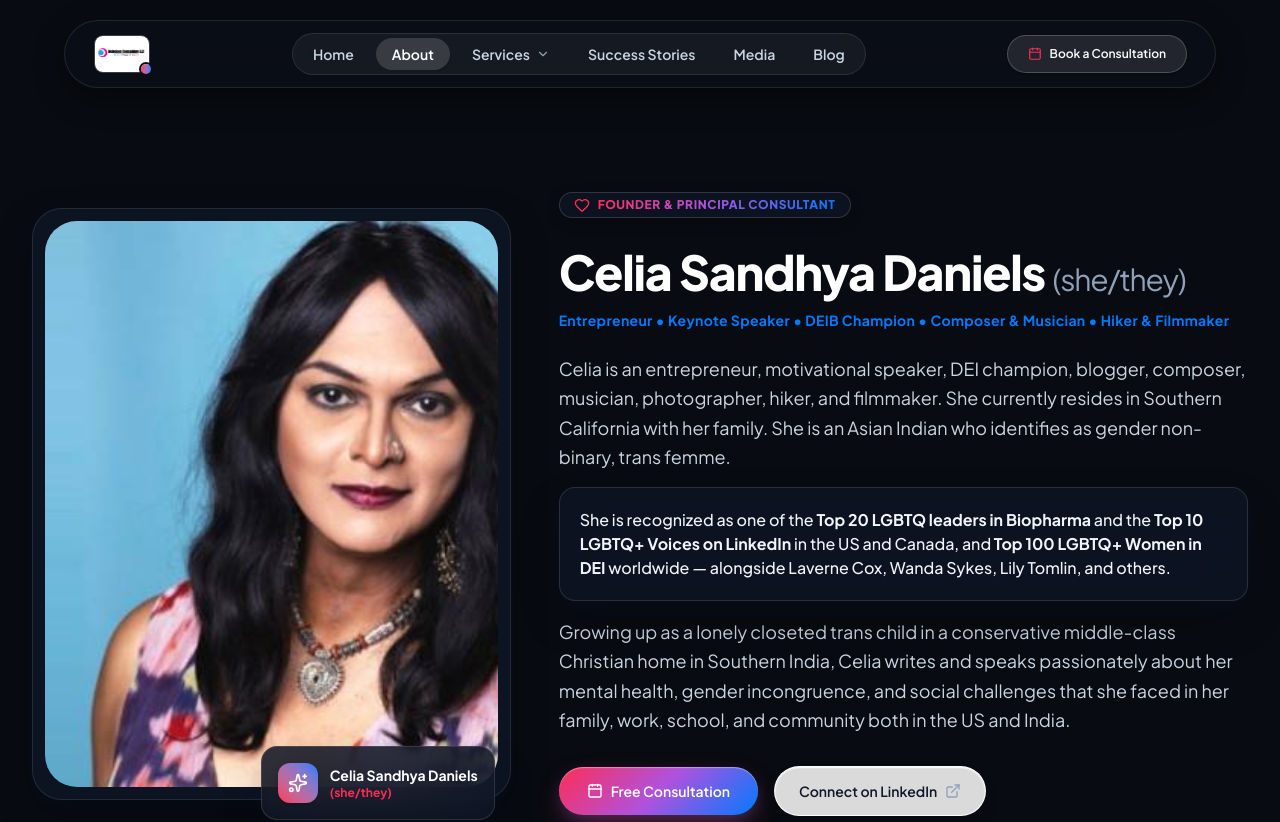
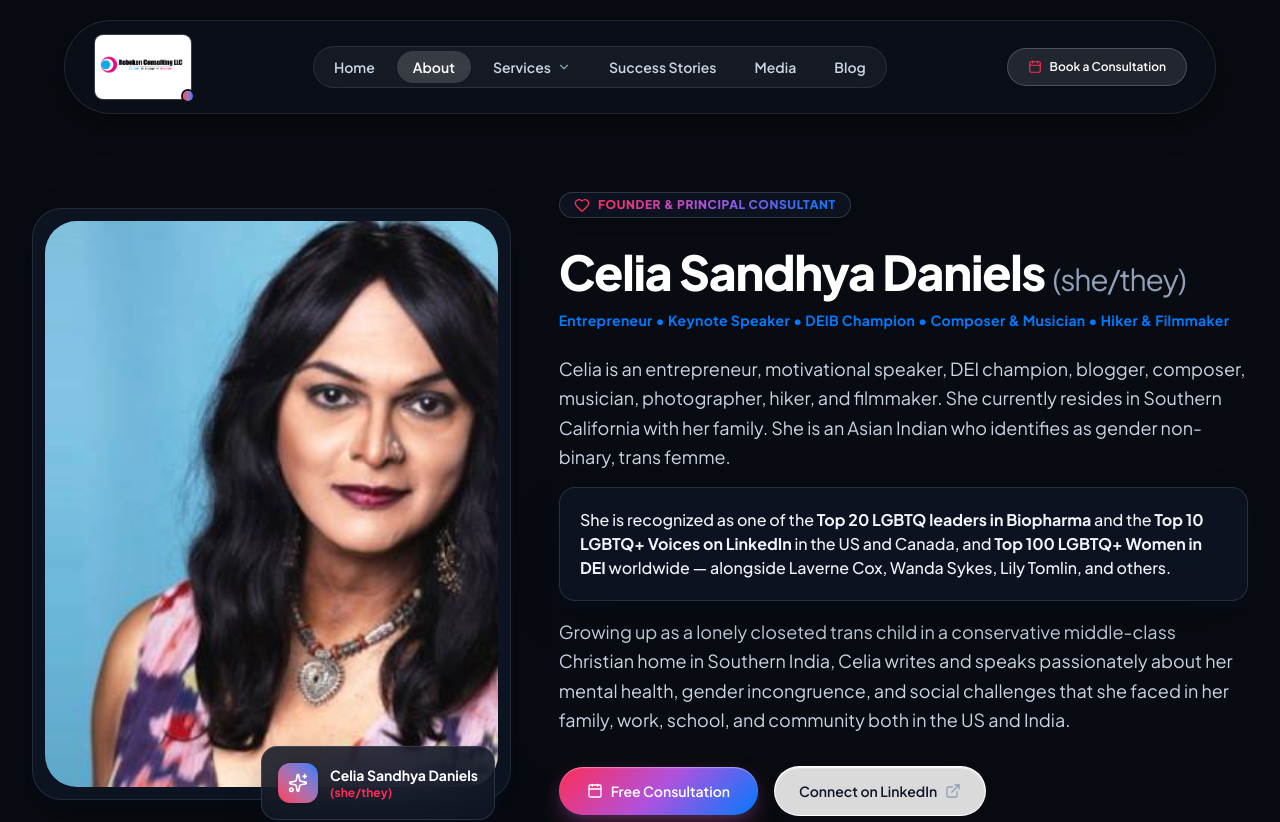
Before and after one commit to ritesh2445/rebekon-sample-V3, a React (Vite) app: page /about in a window 1280 px wide. Shown: the top 822 px of the page. Built offline with nearby package versions, Linux system fonts and the light colour scheme.

Commit message:
chore: increase logo size and apply extreme performance optimizations

```diff
--- a/index.html
+++ b/index.html
@@ -16,9 +16,7 @@
     <meta property="og:title" content="Rebekon Consulting LLC — Educate. Engage. Empower." />
     <meta property="og:description" content="Organizations to be truly inclusive — from the Bathroom to the Boardroom. Health Equity, Clinical Trials Inclusion, and DEIB Strategy." />
 
-    <!-- Preload critical hero image (LCP) -->
-    <link rel="preload" as="image" href="/images/real/celia_hero.jpg" fetchpriority="high">
-    <link rel="preload" as="image" href="/images/real/rebekon_official_logo.jpg">
+    <link rel="preload" as="image" href="/images/real/rebekon_official_logo.jpg" fetchpriority="high">
 
     <!-- DNS prefetch for external resources -->
     <link rel="dns-prefetch" href="https://fonts.googleapis.com">
--- a/src/components/AmbientMesh.tsx
+++ b/src/components/AmbientMesh.tsx
@@ -14,7 +14,7 @@ export const AmbientMesh: React.FC = () => {
     >
       {/* Top Left - Vibrant Apple Pink Orb */}
       <div
-        className="absolute -top-32 -left-32 w-[650px] h-[650px] rounded-full opacity-35 blur-[120px] animate-aurora-1"
+        className="absolute -top-32 -left-32 w-[650px] h-[650px] rounded-full opacity-35 blur-[120px] animate-aurora-1 transform-gpu will-change-transform"
         style={{
           background: 'radial-gradient(circle, #FF2D55 0%, #FF375F 40%, rgba(255,45,85,0) 70%)'
         }}
@@ -22,7 +22,7 @@ export const AmbientMesh: React.FC = () => {
 
       {/* Top Right - Electric Apple Blue Orb */}
       <div
-        className="absolute -top-24 right-0 lg:-right-32 w-[700px] h-[700px] rounded-full opacity-35 blur-[130px] animate-aurora-2"
+        className="absolute -top-24 right-0 lg:-right-32 w-[700px] h-[700px] rounded-full opacity-35 blur-[130px] animate-aurora-2 transform-gpu will-change-transform"
         style={{
           background: 'radial-gradient(circle, #007AFF 0%, #0A84FF 40%, rgba(0,122,255,0) 70%)'
         }}
@@ -30,7 +30,7 @@ export const AmbientMesh: React.FC = () => {
 
       {/* Center Floating - Neon Violet / Purple Orb */}
       <div
-        className="absolute top-[42%] left-[25%] w-[600px] h-[600px] rounded-full opacity-20 blur-[140px] animate-aurora-3"
+        className="absolute top-[42%] left-[25%] w-[600px] h-[600px] rounded-full opacity-20 blur-[140px] animate-aurora-3 transform-gpu will-change-transform"
         style={{
           background: 'radial-gradient(circle, #AF52DE 0%, #7C3AED 40%, rgba(175,82,222,0) 70%)'
         }}
@@ -38,7 +38,7 @@ export const AmbientMesh: React.FC = () => {
 
       {/* Bottom Right - Cyan / Blue Glow Orb */}
       <div
-        className="absolute bottom-10 right-[5%] w-[650px] h-[650px] rounded-full opacity-25 blur-[130px] animate-aurora-1"
+        className="absolute bottom-10 right-[5%] w-[650px] h-[650px] rounded-full opacity-25 blur-[130px] animate-aurora-1 transform-gpu will-change-transform"
         style={{
           background: 'radial-gradient(circle, #00C7BE 0%, #007AFF 50%, rgba(0,199,190,0) 70%)'
         }}
@@ -46,14 +46,14 @@ export const AmbientMesh: React.FC = () => {
 
       {/* Bottom Left - Soft Pink Glow Orb */}
       <div
-        className="absolute bottom-20 -left-20 w-[550px] h-[550px] rounded-full opacity-25 blur-[120px] animate-aurora-2"
+        className="absolute bottom-20 -left-20 w-[550px] h-[550px] rounded-full opacity-25 blur-[120px] animate-aurora-2 transform-gpu will-change-transform"
         style={{
           background: 'radial-gradient(circle, #FF2D55 0%, #F43F5E 45%, rgba(255,45,85,0) 70%)'
         }}
       />
 
       {/* Subtle Apple Frosted Diffuse Screen Texture */}
-      <div className="absolute inset-0 bg-white/20 backdrop-filter backdrop-blur-[1px]" />
+      <div className="absolute inset-0 bg-white/5 opacity-50 pointer-events-none mix-blend-overlay" />
     </div>
   );
 };
--- a/src/components/Footer.tsx
+++ b/src/components/Footer.tsx
@@ -27,7 +27,7 @@ export const Footer: React.FC = () => {
             <img
               src="/images/real/rebekon_official_logo.jpg"
               alt={SITE_CONFIG.companyName}
-              className="h-10 w-auto object-contain rounded-xl ring-1 ring-white/20 transition-transform duration-300 group-hover:scale-105"
+              className="h-16 lg:h-20 w-auto object-contain rounded-xl ring-1 ring-white/20 transition-transform duration-300 group-hover:scale-105 transform-gpu"
              loading="lazy" decoding="async" />
             <div>
               <span className="text-xl font-extrabold text-white tracking-tight block">
--- a/src/components/Navbar.tsx
+++ b/src/components/Navbar.tsx
@@ -112,8 +112,8 @@ export const Navbar: React.FC = () => {
       <div
         className={`pointer-events-auto max-w-6xl mx-auto rounded-full transition-all duration-300 ${
           isScrolled
-            ? 'bg-[#0B0F19]/90 backdrop-blur-2xl py-2.5 px-4 sm:px-6 border border-white/15 shadow-[0_20px_50px_rgba(0,0,0,0.6),0_0_30px_rgba(0,122,255,0.15)] text-white'
-            : 'bg-[#0B0F19]/75 backdrop-blur-xl py-3 px-4 sm:px-7 border border-white/10 shadow-[0_10px_30px_rgba(0,0,0,0.4)] text-white'
+            ? 'bg-[#0B0F19]/90 backdrop-blur-lg py-2.5 px-4 sm:px-6 border border-white/15 shadow-[0_20px_50px_rgba(0,0,0,0.6),0_0_30px_rgba(0,122,255,0.15)] text-white transform-gpu'
+            : 'bg-[#0B0F19]/80 backdrop-blur-md py-3 px-4 sm:px-7 border border-white/10 shadow-[0_10px_30px_rgba(0,0,0,0.4)] text-white transform-gpu'
         }`}
       >
         <div className="flex items-center justify-between gap-4">
@@ -127,7 +127,7 @@ export const Navbar: React.FC = () => {
               <img
                 src="/images/real/rebekon_official_logo.jpg"
                 alt={SITE_CONFIG.companyName}
-                className="h-8 sm:h-9 w-auto object-contain rounded-lg ring-1 ring-white/20 transition-transform duration-300 group-hover:scale-105"
+                className="h-12 sm:h-14 lg:h-16 w-auto object-contain rounded-lg ring-1 ring-white/20 transition-transform duration-300 group-hover:scale-105 transform-gpu"
                loading="eager" decoding="async" fetchPriority="high" />
               <span className="absolute -bottom-0.5 -right-0.5 w-2.5 h-2.5 bg-gradient-to-r from-[#FF2D55] to-[#007AFF] rounded-full ring-2 ring-[#0B0F19]" />
             </div>
--- a/src/index.css
+++ b/src/index.css
@@ -74,6 +74,8 @@
   box-shadow:
     0 20px 48px -12px rgba(0, 0, 0, 0.4),
     0 8px 24px -6px rgba(0, 122, 255, 0.1);
+  transform: translateZ(0);
+  will-change: transform, backdrop-filter;
 }
 
 .ios-glass-subtle {
@@ -82,6 +84,8 @@
   -webkit-backdrop-filter: blur(20px) saturate(140%);
   border: 1px solid rgba(255, 255, 255, 0.08);
   box-shadow: 0 10px 30px -10px rgba(0, 0, 0, 0.3);
+  transform: translateZ(0);
+  will-change: transform, backdrop-filter;
 }
 
 /* Dark glass card — primary card style for dark-theme pages */
@@ -95,6 +99,8 @@
     0 16px 40px -10px rgba(0, 0, 0, 0.5),
     0 6px 18px -4px rgba(0, 122, 255, 0.08);
   transition: all 0.4s cubic-bezier(0.16, 1, 0.3, 1);
+  transform: translateZ(0);
+  will-change: transform, backdrop-filter;
 }
 
 .ios-glass-card:hover {
@@ -116,6 +122,8 @@
     0 30px 65px -15px rgba(0, 0, 0, 0.5),
     0 10px 30px -5px rgba(0, 122, 255, 0.15),
     inset 0 1px 1px 0 rgba(255, 255, 255, 0.08);
+  transform: translateZ(0);
+  will-change: transform, backdrop-filter;
 }
 
 /* Light glass card — only used if you explicitly need light context */
@@ -129,6 +137,8 @@
     0 16px 40px -10px rgba(15, 23, 42, 0.05),
     inset 0 1px 1.5px 0 rgba(255, 255, 255, 1);
   transition: all 0.4s cubic-bezier(0.16, 1, 0.3, 1);
+  transform: translateZ(0);
+  will-change: transform, backdrop-filter;
 }
 
 .ios-glass-pill {
@@ -138,6 +148,8 @@
   border: 1px solid rgba(255, 255, 255, 0.15);
   border-radius: 9999px;
   box-shadow: 0 4px 16px -3px rgba(0, 0, 0, 0.3);
+  transform: translateZ(0);
+  will-change: transform, backdrop-filter;
 }
 
 /* Gradients: Apple Pink & Blue */
```
